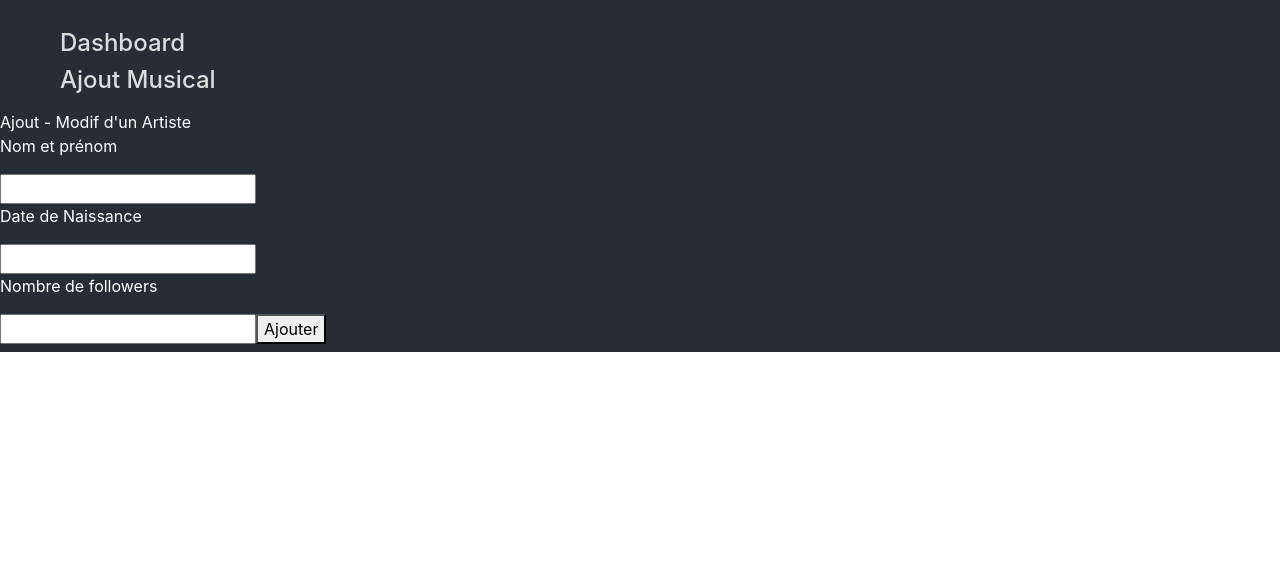
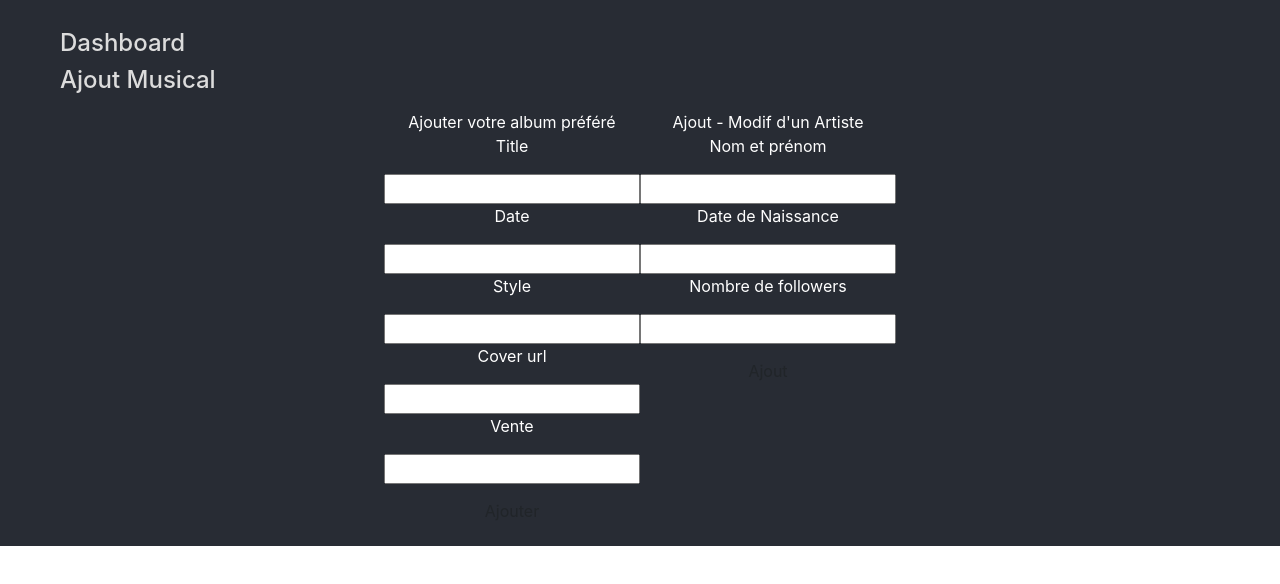
Before and after one commit to AurelienUltime/front_end, a React (Create React App) app: page /formulaire in a window 1280 px wide. Shown: the top 584 px of the page. Built offline with nearby package versions, Linux system fonts and the light colour scheme.

Commit message:
dernier graph + ajout put pour album

```diff
--- a/src/App.js
+++ b/src/App.js
@@ -8,6 +8,7 @@ import Graph from './components/Graph';
 import GraphPie from './components/GraphPie';
 import Gallery from './components/Gallery2';
 import BarChart2 from './components/BarChart';
+import RadarPie2 from './components/RadarPie';
 
 import Form from './components/form/Form';
 import PieChartNouv from './components/PieChartNouv';
@@ -15,14 +16,15 @@ import PieChartNouv from './components/PieChartNouv';
 
 import {BrowserRouter as Router, Route, Link} from "react-router-dom";
 
+
 function Formulaire() {
   return <Form/>;
 }
 
 function Dashboard() {
   return (
-    <Container>
-    <div className="Font">
+    <Container className="Font">
+
       <h1 className="App">Dashboard de la Zicmu</h1>
       <br/>
 
@@ -32,34 +34,31 @@ function Dashboard() {
           <Gallery/>
         </Col>
 
-        <Col xl="6">
+  </Row>
+  <br/><br/><br/><br/><br/>
+  <Row>
+
+        <Col sm="6" md="6">
         <h2><center>Nos 5 sons référencés les plus écoutés du moment</center></h2>
           <PieChartNouv/>
         </Col>
-  </Row>
-  <Row>
 
-        <Col sm="6">
-          <Chart3/>
-        </Col>
-
-        <Col sm="6">
+        <Col sm="6" md ="6">
         <h2><center>Ventes des albums de style Pop au fils des années</center></h2>
           <CompareLine/>
         </Col>
-</Row>
-<Row>
-
-        <Col sm="6">
-          <Graph/>
+    </Row>
+    <Row>
+        <Col sm="6" md ="6">
+          <RadarPie2/>
         </Col>
-        <Col sm="6">
+        <Col sm="6" md ="6">
          <BarChart2/>
         </Col>
+    </Row>
 
-  </Row>
 
-    </div>
+
     </Container>
   );
 }
--- a/src/components/CompareLine.js
+++ b/src/components/CompareLine.js
@@ -23,7 +23,7 @@ export default class CompareLine extends PureComponent {
   render() {
     return (
 
-      <LineChart width={500} height={300} data={this.state.ventesParDates}>
+      <LineChart width={400} height={300} data={this.state.ventesParDates}>
         <CartesianGrid strokeDasharray="3 3" />
         <XAxis dataKey="release" padding={{ left: 30, right: 30 }} />
         <YAxis />
--- a/src/components/Form/Album.js
+++ b/src/components/Form/Album.js
@@ -1,47 +1,75 @@
 import React, { Component } from 'react';
+import Axios from 'axios';
+
+class Album extends Component {
+
+    state = {
+        title: '',
+        release:'',
+        style:'',
+        original:'',
+        vente: ''
+
+      };
+  handleChange = event => {
+        this.setState({ title: event.target.value,});
+  }
+  handleChange2 = event => {
+      this.setState({ release: event.target.value});
+  }
+  handleChange3 = event => {
+    this.setState({ style: event.target.value});
+  }
+  handleChange4 = event => {
+    this.setState({ original: event.target.value});
+  }
+  handleChange5 = event => {
+    this.setState({ vente: event.target.value});
+  }
 
 
-class Album extends Component {
-    constructor(props) {
-      super(props);
-      this.state = {
-        value: '',
-        value2:'',
-        value3:'',
-        value4:'',
-        value5:''
-      };
+    handleSubmit = event => {
+     event.preventDefault();
 
+     const album = {
+      title: this.state.title,
+      release: this.state.release,
+      style: this.state.style,
+      original:this.state.original,
+      vente: this.state.vente
+     }
 
-      this.handleChange = this.handleChange.bind(this);
+     Axios.put('http://localhost:3000/albums/', {
+      title: this.state.title,
+      release: this.state.release,
+      style: this.state.style,
+      original:this.state.original,
+      vente: this.state.vente
+      })
 
-    }
-
-
-    handleChange(event) {
-      this.setState({sub: event.target.sub});
     }
 
 
 
     render() {
       return (
-        <form>
+        <form onSubmit={this.handleSubmit}>
           <label>
-            ALBUMS
+            Ajouter votre album préféré
         <p>Title</p>
-        <input type="text"/>
+        <input type="text" name="title" onChange={this.handleChange}/>
         <p>Date</p>
-        <input type="text" value2={this.state.value2} onChange={this.handleChange}/>
+        <input type="text" name="release" onChange={this.handleChange2}/>
         <p>Style</p>
-        <input type="text" value3={this.state.value3} onChange={this.handleChange}/>
-        <p>Cover</p>
-        <input className="Albums" type="text" value4={this.state.value4} onChange={this.handleChange}/>
-        <p>Tract</p>
-        <input type="text" value5={this.state.value5} onChange={this.handleChange}/>
+        <input type="text" name="style" onChange={this.handleChange3}/>
+        <p>Cover url</p>
+        <input type="text" name="original" onChange={this.handleChange4}/>
+        <p>Vente</p>
+        <input type="text" name="vente" onChange={this.handleChange5}/>
+
           </label>
           <br/>
-          <input type="submit" sub="Submit" />
+          <p><button class="btn" type="submit">Ajouter</button></p>
         </form>
       );
     }
--- /dev/null
+++ b/src/components/Form/Artist.css
@@ -0,0 +1,9 @@
+
+.btn{
+    background: white;
+
+}
+
+.btn:hover{
+    background: rgb(30, 210, 54);
+}
--- a/src/components/Form/Artist.js
+++ b/src/components/Form/Artist.js
@@ -1,6 +1,7 @@
 import React, { Component } from 'react';
 import _ from 'lodash';
 import Axios from 'axios';
+import './Artist.css';
 
 class Formulaire extends React.Component {
   /*  constructor(props) {
@@ -30,13 +31,6 @@ handleChange3 = event => {
   handleSubmit = event => {
       event.preventDefault();
 
-      const artist = {
-        name: this.state.name,
-        birth: this.state.birth,
-        followers: this.state.followers,
-        album:this.state.album
-      };
-
       Axios.put('http://localhost:3000/artists/', {
         name: this.state.name,
         birth: this.state.birth,
@@ -44,16 +38,10 @@ handleChange3 = event => {
         album:this.state.album
       })
 
-      Axios.post('http://localhost:3000/artists/',{
-        name: this.state.name,
-        birth: this.state.birth,
-        followers: this.state.followers,
-        album:this.state.album
       }
-      )}
 
     render() {
-      console.log("thiq.staet", this.state);
+     // console.log("thiq.staet", this.state);
       return (
         <form onSubmit={this.handleSubmit}>
           <label>
@@ -65,7 +53,7 @@ handleChange3 = event => {
         <p>Nombre de followers</p>
         <input type="text" name="followers" onChange={this.handleChange3}/>
           </label>
-          <button type="submit">Ajouter</button>
+          <p><button class="btn" type="submit">Ajout</button></p>
         </form>
       );
     }
--- /dev/null
+++ b/src/components/Form/Form.css
@@ -0,0 +1,5 @@
+.affichage{
+    display:inline-flex;
+  justify-content: space-between;
+
+}
--- a/src/components/Form/Form.js
+++ b/src/components/Form/Form.js
@@ -2,19 +2,20 @@ import React, { Component } from 'react';
 import {Container, Col, Row} from 'reactstrap';
 import Artiste from './Artist';
 import Album from './Album';
-
+import './Form.css';
 
 
 class Form extends Component{
 
 
-
     render(){
         return(
-
+            <center>
+            <div className="affichage">
+            <Album/>
             <Artiste/>
-
-
+            </div>
+            </center>
         );
     }
 
--- a/src/components/Gallery.css
+++ b/src/components/Gallery.css
@@ -1,3 +1,6 @@
 .Img{
     width: 100px;
 }
+.image-gallery-slide{
+    width: 50%;
+}
--- a/src/components/Gallery2.js
+++ b/src/components/Gallery2.js
@@ -1,61 +1,10 @@
-/*import React, {PureComponent} from 'react';
-import { render } from 'react-dom';
-import Gallery from 'react-grid-gallery';
-import Axios from 'axios';
-import _ from 'lodash';
-/*
-const IMAGES =
-[{
-        src: "https://c2.staticflickr.com/9/8817/28973449265_07e3aa5d2e_b.jpg",
-        thumbnail: "https://c2.staticflickr.com/9/8817/28973449265_07e3aa5d2e_n.jpg",
-        thumbnailWidth: 320,
-        thumbnailHeight: 174,
-        isSelected: true,
-        caption: "After Rain (Jeshu John - designerspics.com)"
-},
-{
-        src: "https://c2.staticflickr.com/9/8356/28897120681_3b2c0f43e0_b.jpg",
-        thumbnail: "https://c2.staticflickr.com/9/8356/28897120681_3b2c0f43e0_n.jpg",
-        thumbnailWidth: 320,
-        thumbnailHeight: 212,
-        tags: [{value: "Ocean", title: "Ocean"}, {value: "People", title: "People"}],
-        caption: "Boats (Jeshu John - designerspics.com)"
-},
 
-{
-        src: "https://c4.staticflickr.com/9/8887/28897124891_98c4fdd82b_b.jpg",
-        thumbnail: "https://c4.staticflickr.com/9/8887/28897124891_98c4fdd82b_n.jpg",
-        thumbnailWidth: 320,
-        thumbnailHeight: 212
-}]
-
-export default class Gallery2 extends PureComponent {
-
-  state = {
-    coversAlbums: []
-}
-
-  componentDidMount() {
-    Axios.get('http://localhost:3000/albums/pic')
-    .then(res => {
-        const coversAlbums = res.data;
-        this.setState({coversAlbums});
-    })
-}
-  render() {
-
-  return (
-    <Gallery images={this.state.coversAlbums}/>,
-document.getElementById('example-0')
-  );
-}
-}
-*/
 import "../../node_modules/react-image-gallery/styles/css/image-gallery.css";
 import ImageGallery from 'react-image-gallery';
 import React, { Component } from 'react';
 import Axios from 'axios'
 import './Gallery.css';
+import _ from 'lodash';
 class Gallery extends Component {
   static jsfiddleUrl = 'https://jsfiddle.net/alidingling/rnywhbu8/';
 
@@ -66,27 +15,25 @@ componentDidMount() {
   Axios.get('http://localhost:3000/albums/pic')
   .then(res => {
       const albumPic = res.data;
+        const albumPic2 = _.map(albumPic,function(e){
+            var ob = new Object();
+            ob.original = e.original;
+            ob.thumbnail = e.thumbnail;
+            ob.sizes = '50%';
+            console.log(ob);
+            return ob;
+
+
+        })
       console.log(res.data);
-      this.setState({albumPic});
-  })
+      this.setState({albumPic: albumPic2});
+
+    })
+
 }
 
+
   render() {
-
-    /*const images = [
-      {
-        original: 'http://lorempixel.com/1000/600/nature/1/',
-        thumbnail: 'http://lorempixel.com/250/150/nature/1/',
-      },
-      {
-        original: 'http://lorempixel.com/1000/600/nature/2/',
-        thumbnail: 'http://lorempixel.com/250/150/nature/2/'
-      },
-      {
-        original: 'http://lorempixel.com/1000/600/nature/3/',
-        thumbnail: 'http://lorempixel.com/250/150/nature/3/'
-      }
-    ]*/
 
     return (
       <ImageGallery items={this.state.albumPic} />
--- a/src/components/PieChartNouv.js
+++ b/src/components/PieChartNouv.js
@@ -48,7 +48,7 @@ export default class PieChartNouv extends PureComponent {
 }
   render() {
     return (
-      <PieChart width={600} height={600}>
+      <PieChart width={400} height={400}>
         <Pie dataKey="listenings" nameKey="title" isAnimationActive={false} data={this.state.tracksListenings} cx={200} cy={200} outerRadius={80} fill="#8884d8" label />
 
         <Tooltip />
--- /dev/null
+++ b/src/components/RadarPie.js
@@ -0,0 +1,34 @@
+import React, { PureComponent } from 'react';
+import {
+  Radar, RadarChart, PolarGrid, PolarAngleAxis, PolarRadiusAxis,
+} from 'recharts';
+import Axios from 'axios';
+
+export default class RadarPie2 extends PureComponent {
+  static jsfiddleUrl = 'https://jsfiddle.net/alidingling/6ebcxbx4/';
+
+  state = {
+    likesOfTracks: []
+  }
+
+  componentDidMount(){
+    Axios.get('http://localhost:3000/tracks/likes')
+    .then(res => {
+      const likesOfTracks = res.data;
+      this.setState({likesOfTracks});
+      console.log(likesOfTracks);
+
+    })
+  }
+
+  render() {
+    return (
+      <RadarChart cx={300} cy={250} outerRadius={150} width={500} height={500} data={this.state.likesOfTracks}>
+        <PolarGrid />
+        <PolarAngleAxis dataKey="title"/>
+        <PolarRadiusAxis />
+        <Radar name="Mike" dataKey="likes" stroke="#8884d8" fill="#8884d8" fillOpacity={0.6} />
+      </RadarChart>
+    );
+  }
+}
```
